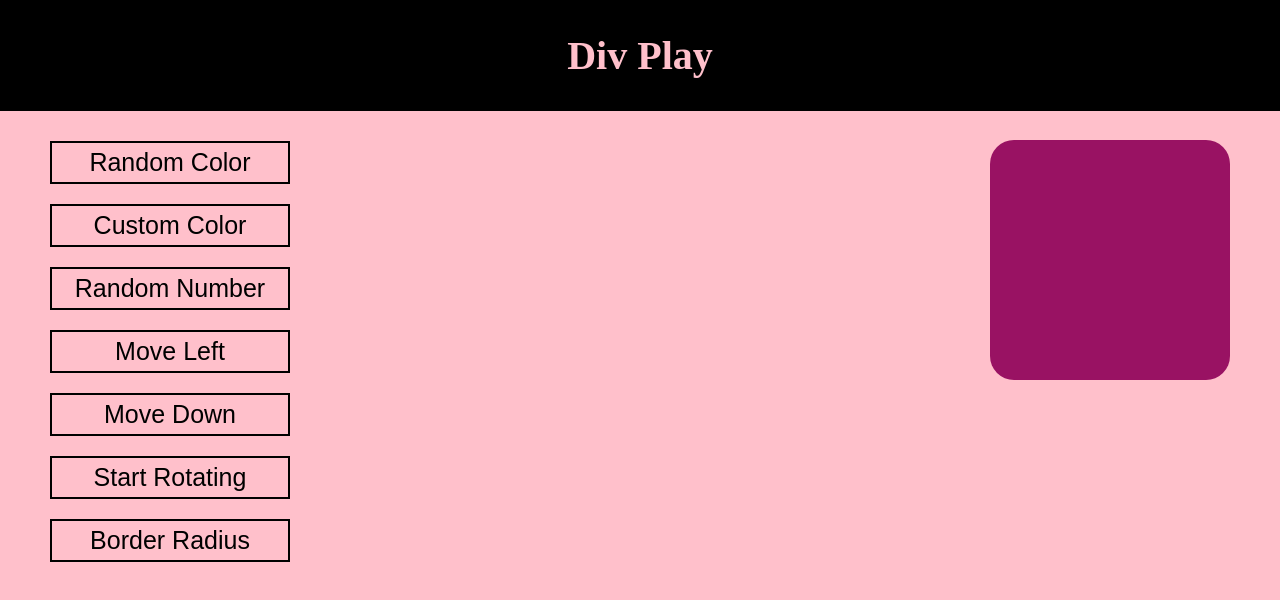
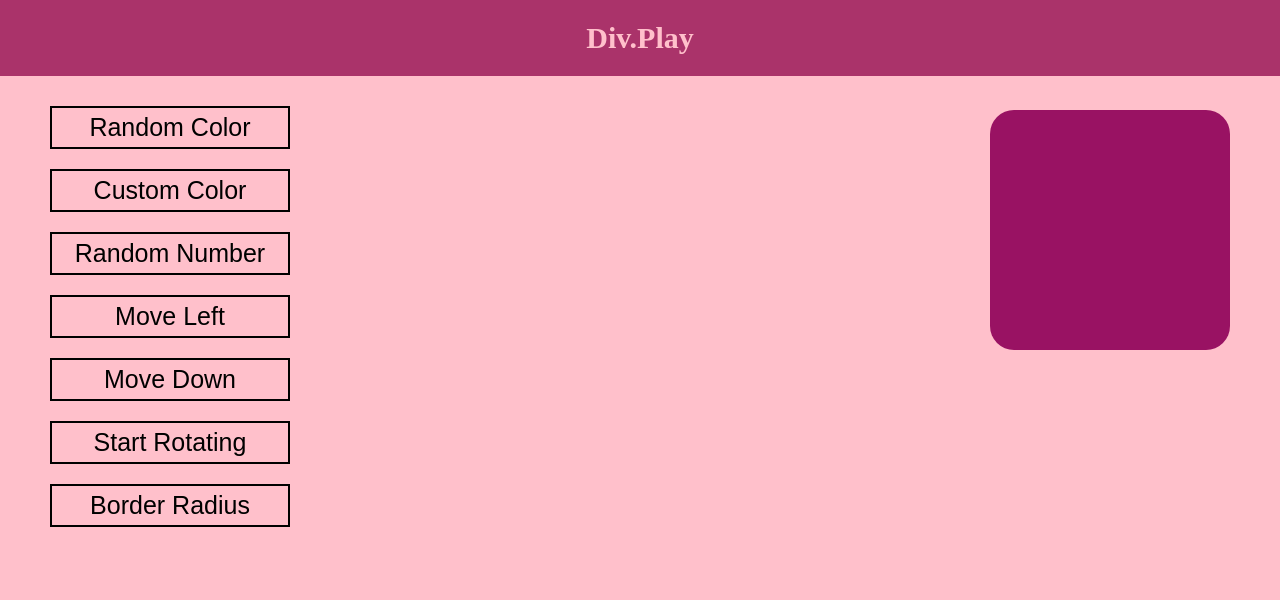
Before and after one commit to MarkoArsov/DivPlay, a plain HTML site: page index.html in a window 1280 px wide. Drawn offline with nearby package versions, Linux system fonts and the light colour scheme.

Commit message:
Div Play header

```diff
--- a/index.html
+++ b/index.html
@@ -9,7 +9,7 @@
 </head>
 
 <body onload="loader()">
-<header id="header"><h1>Div Play</h1></header>
+<header class="header"><h1>Div.Play</h1></header>
 <div id="buttons">
     <div>
         <button id="changeColorButton" onclick="changeColor()">Random Color</button>
@@ -44,6 +44,5 @@
     <p id="divPar"></p>
 </div>
 
-
 </body>
 </html>
--- a/style.css
+++ b/style.css
@@ -1,5 +1,5 @@
 #myDiv {
-    margin: 140px 50px 50px 50px;
+    margin: 110px 50px 50px 50px;
     width: 240px;
     height: 240px;
     background-color: green;
@@ -9,12 +9,13 @@
     right: 0;
     top: 0;
 }
-#header{
-    background-color: black;
-    padding: 5px;
+
+.header{
+    background-color: #AA336A;
+    padding: 1px;
     text-align: center;
     color: pink;
-    font-size: 20px;
+    font-size: 15px;
 }
 body {
     background-color: pink;
```
